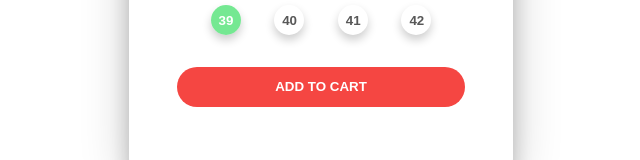
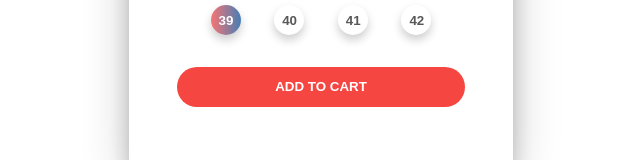
Before and after one commit to Shaon99/Animation_card_3D, a plain HTML site: page index.html in a window 1280 px wide. Shown: the part 511-671 px from the top of the page, 319-959 px from the left. Drawn offline with Linux system fonts and the light colour scheme.

Commit message:
color and shoe

```diff
--- a/style.css
+++ b/style.css
@@ -19,10 +19,6 @@ body{
     justify-content:center;
     align-items: center;
 }
-
-
-
-
 
 .card{
     transform-style:preserve-3d ;
@@ -140,7 +136,11 @@ body{
 }
 
 button.active{
-    background: rgba(71, 224, 110, 0.75);
+   background: linear-gradient(
+        to right,
+        rgba(245,70,66,0.75),
+        rgba(8,83,156,0.75)
+    );
     color: white;
 }
 .addtocart{
```
